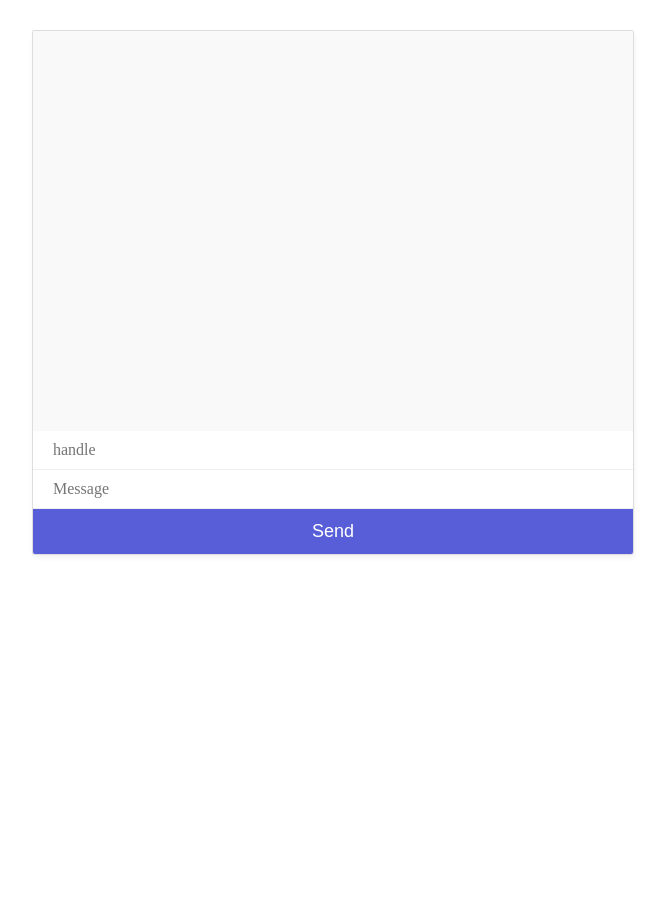
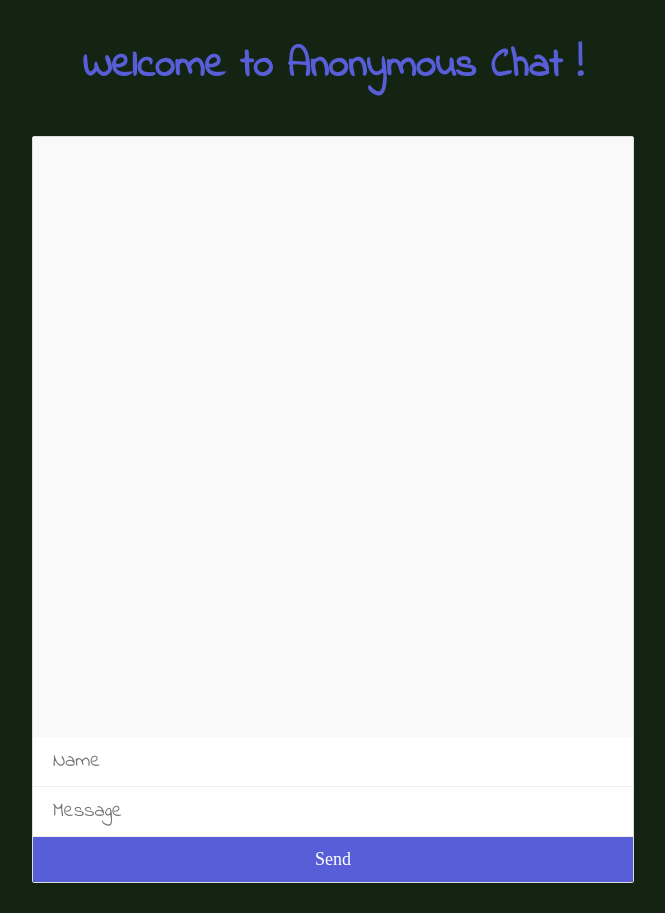
Before and after one commit to vivekvpatil8888/NodeChat, a website: page public/index.html in a window 1280 px wide. Shown: the whole page, without its empty margins (307-972 px from the left). Before the commit the page ends 800 px from the top, so only its background shows below. Drawn offline with nearby package versions, Linux system fonts and the light colour scheme; no server answers; a web font is replaced by a local one.

Commit message:
UI update

```diff
--- a/public/chat.js
+++ b/public/chat.js
@@ -32,6 +32,7 @@ message.addEventListener("keypress", function() {
 
 socket.on("chat", function(data) {
     feedback.innerHTML = "";
+    message.value = "";
     output.innerHTML += '<p><strong> ' + data.handle + ' </strong> : ' + data.message +'</p>';
 });
 
--- a/public/index.html
+++ b/public/index.html
@@ -8,12 +8,13 @@
     <meta name="viewport" content="width=device-width, initial-scale=1">
     <script src="https://cdnjs.cloudflare.com/ajax/libs/socket.io/2.1.1/socket.io.js"></script>
     <link rel="stylesheet" type="text/css" media="screen" href="style.css" />
+    <link href="https://fonts.googleapis.com/css?family=Gugi|Indie+Flower" rel="stylesheet">
 </head>
 
 <body>
 
+    <h1>Welcome to Anonymous Chat !</h1>
     <div id="mario-chat">
-
         <div id="chat-window">
 
             <div id="output"></div>
@@ -22,7 +23,7 @@
 
         </div>
 
-        <input id="handle" type="text" placeholder="handle" />
+        <input id="handle" type="text" placeholder="Name" />
 
         <input id="message" type="message" placeholder="Message" />
 
--- a/public/style.css
+++ b/public/style.css
@@ -1,16 +1,16 @@
 body{
 
-    font-family: 'Nunito';
-
+    font-family: 'Indie Flower', cursive;
+    background-color: rgb(19, 36, 19);
 }
 
 
-h2{
+h1{
 
-    font-size: 18px;
-
+    font-size: 40px;
+    font-family: 'Indie Flower', cursive;
     padding: 10px 20px;
-
+    text-align: center;
     color: #575ed8;
 
 }
@@ -33,7 +33,7 @@ h2{
 
 #chat-window{
 
-    height: 400px;
+    height: 600px;
 
     overflow: auto;
 
@@ -50,7 +50,10 @@ h2{
 
     border-bottom: 1px solid #e9e9e9;
 
+    font-family: 'Indie Flower', cursive;
     color: #555;
+
+    font-size: 25px;
 
 }
 
@@ -102,9 +105,9 @@ input{
 
     border-bottom: 1px solid #eee;
 
-    font-family: Nunito;
+    font-family: 'Indie Flower', cursive;
 
-    font-size: 16px;
+    font-size: 20px;
 
 }
 
@@ -125,4 +128,10 @@ button{
 
     border-radius: 0 0 2px 2px;
 
+    font-family: 'Gugi';;
+
 }
+
+button:hover {
+    background: green;
+}
```
